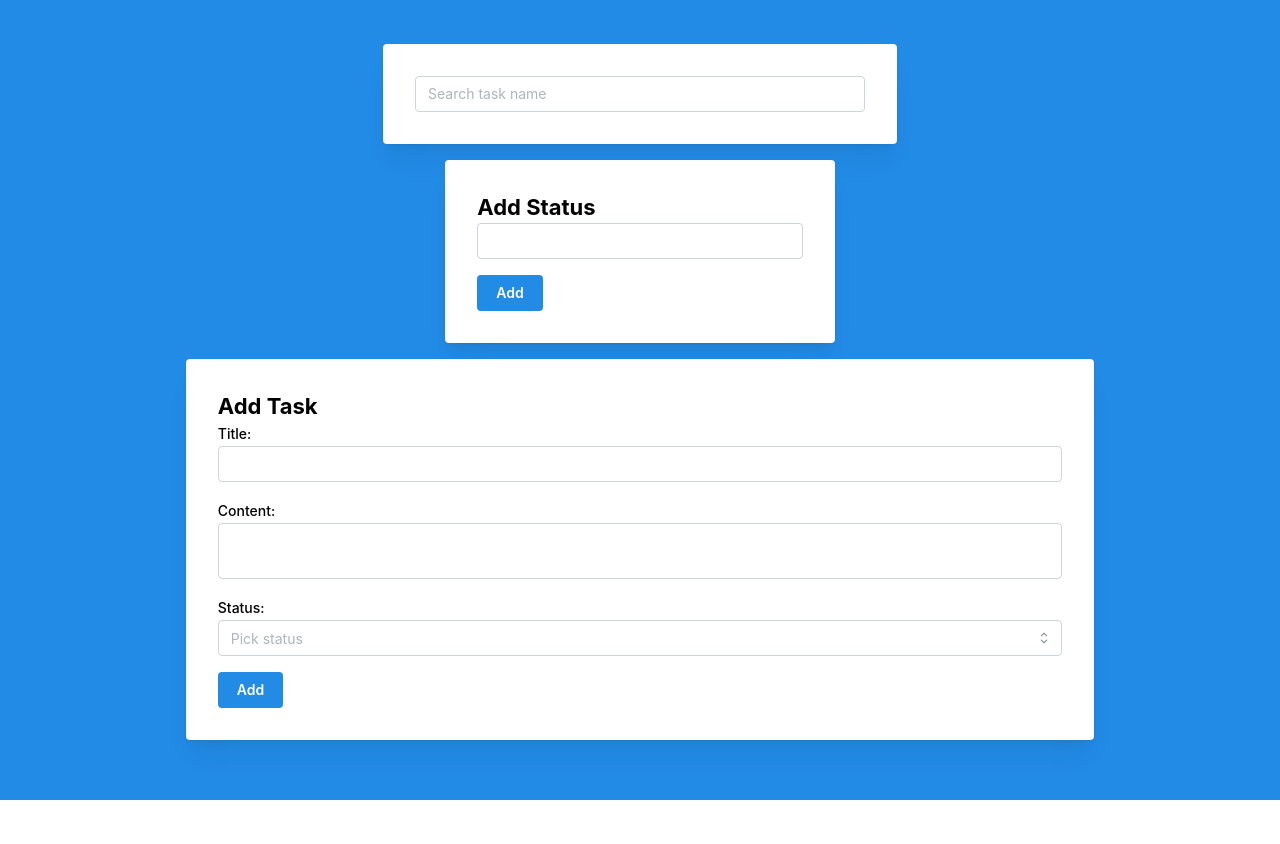
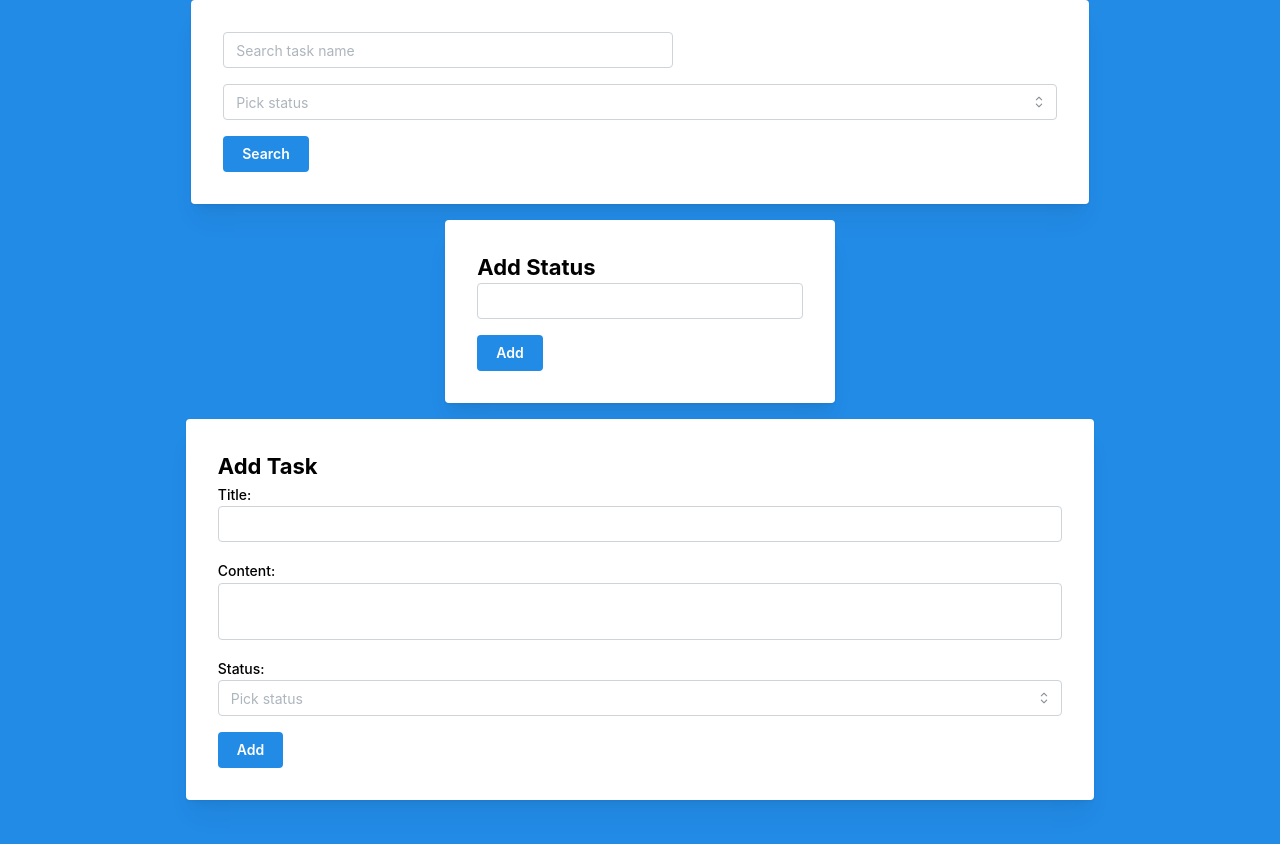
Before and after one commit to Mojisan/project-todo-list-2, a React (Vite) app in the folder todo-list/: page / in a window 1280 px wide. Shown: the top 844 px of the page. Before the commit the page ends 800 px from the top, so only its background shows below. Built offline with nearby package versions, Linux system fonts and the light colour scheme.

Commit message:
implemented filtering task by status

```diff
--- a/todo-list/src/interface.ts
+++ b/todo-list/src/interface.ts
@@ -7,3 +7,8 @@ export interface ITask {
 export interface IStatus {
   status: string
 }
+
+export interface IFilterTask {
+  keyword: string
+  status: string
+}
--- a/todo-list/src/pages/todo-list-page/TodoListPage.tsx
+++ b/todo-list/src/pages/todo-list-page/TodoListPage.tsx
@@ -17,14 +17,7 @@ const TodoListPage = () => {
   }, [loadTasks, loadStatuses])
 
   return (
-    <Flex
-      justify='center'
-      align='center'
-      h='100vh'
-      bg='blue'
-      direction='column'
-      gap='md'
-    >
+    <Flex align='center' h='150vh' bg='blue' direction='column' gap='md'>
       <SearchTaskForm />
 
       <AddStatusForm />
--- a/todo-list/src/pages/todo-list-page/components/forms/SearchTaskForm.tsx
+++ b/todo-list/src/pages/todo-list-page/components/forms/SearchTaskForm.tsx
@@ -1,25 +1,45 @@
-import { Autocomplete, Grid, Paper } from "@mantine/core"
+import { Button, Grid, Paper, Select, TextInput } from "@mantine/core"
 import { useTasksStore } from "../../../../store/useTasksStore"
+import type { IFilterTask } from "../../../../interface"
+import { useStatusesStore } from "../../../../store/useStatusesStore"
+import { useForm } from "@mantine/form"
 
 const SearchTaskForm = () => {
-  const { taskRecords, updateFilter } = useTasksStore()
-  const taskTitles = taskRecords.map((task) => task.title)
-  const handleSearchForm = (keyword: string) => {
-    updateFilter(keyword)
+  const { updateFilter, filter } = useTasksStore()
+  const { statusRecords } = useStatusesStore()
+  const form = useForm<IFilterTask>({
+    initialValues: {
+      keyword: filter.keyword,
+      status: filter.status,
+    },
+  })
+
+  const handleSearchForm = (filter: IFilterTask) => {
+    updateFilter(filter)
   }
 
   return (
     <Paper shadow='md' p='xl'>
-      <form>
+      <form onSubmit={form.onSubmit(handleSearchForm)}>
         <Grid>
           <Grid.Col span={12}>
-            <Autocomplete
+            <TextInput
               w={450}
               placeholder='Search task name'
-              limit={4}
-              data={taskTitles}
-              onChange={(value) => handleSearchForm(value)}
+              {...form.getInputProps("keyword")}
             />
+          </Grid.Col>
+
+          <Grid.Col span={12}>
+            <Select
+              placeholder='Pick status'
+              data={statusRecords}
+              {...form.getInputProps("status")}
+            />
+          </Grid.Col>
+
+          <Grid.Col span={4}>
+            <Button type='submit'>Search</Button>
           </Grid.Col>
         </Grid>
       </form>
--- a/todo-list/src/store/useTasksStore.ts
+++ b/todo-list/src/store/useTasksStore.ts
@@ -1,10 +1,10 @@
 import { create } from "zustand"
-import type { ITask } from "../interface"
+import type { IFilterTask, ITask } from "../interface"
 import { TASKS_KEY } from "../constant"
 
 type TasksState = {
   taskRecords: ITask[]
-  keyword: string
+  filter: IFilterTask
 }
 
 type TasksAction = {
@@ -12,12 +12,15 @@ type TasksAction = {
   loadTasks: () => void
   editTask: (id: number, task: ITask) => void
   deleteTask: (id: number) => void
-  updateFilter: (keyword: string) => void
+  updateFilter: (filter: IFilterTask) => void
 }
 
 const initialState: TasksState = {
   taskRecords: [],
-  keyword: "",
+  filter: {
+    keyword: "",
+    status: "",
+  },
 }
 
 export const useTasksStore = create<TasksState & TasksAction>((set, get) => ({
@@ -40,14 +43,17 @@ export const useTasksStore = create<TasksState & TasksAction>((set, get) => ({
 
   loadTasks: () => {
     try {
-      const keyword = get().keyword
+      const filter = get().filter
       const tasksString = localStorage.getItem(TASKS_KEY)
       const transformedTasks: ITask[] = tasksString
         ? JSON.parse(tasksString)
         : []
 
-      const filterTasks = transformedTasks.filter((task) =>
-        task.title.toLowerCase().includes(keyword),
+      const filterTasks = transformedTasks.filter(
+        (task) =>
+          (task.title.toLowerCase().includes(filter.keyword.toLowerCase()) ||
+            filter.keyword === "") &&
+          (filter.status === task.status || filter.status === ""),
       )
 
       set({ taskRecords: filterTasks })
@@ -88,8 +94,8 @@ export const useTasksStore = create<TasksState & TasksAction>((set, get) => ({
     }
   },
 
-  updateFilter: (keyword: string) => {
-    set({ keyword })
+  updateFilter: (filter: IFilterTask) => {
+    set({ filter })
 
     get().loadTasks()
   },
```
